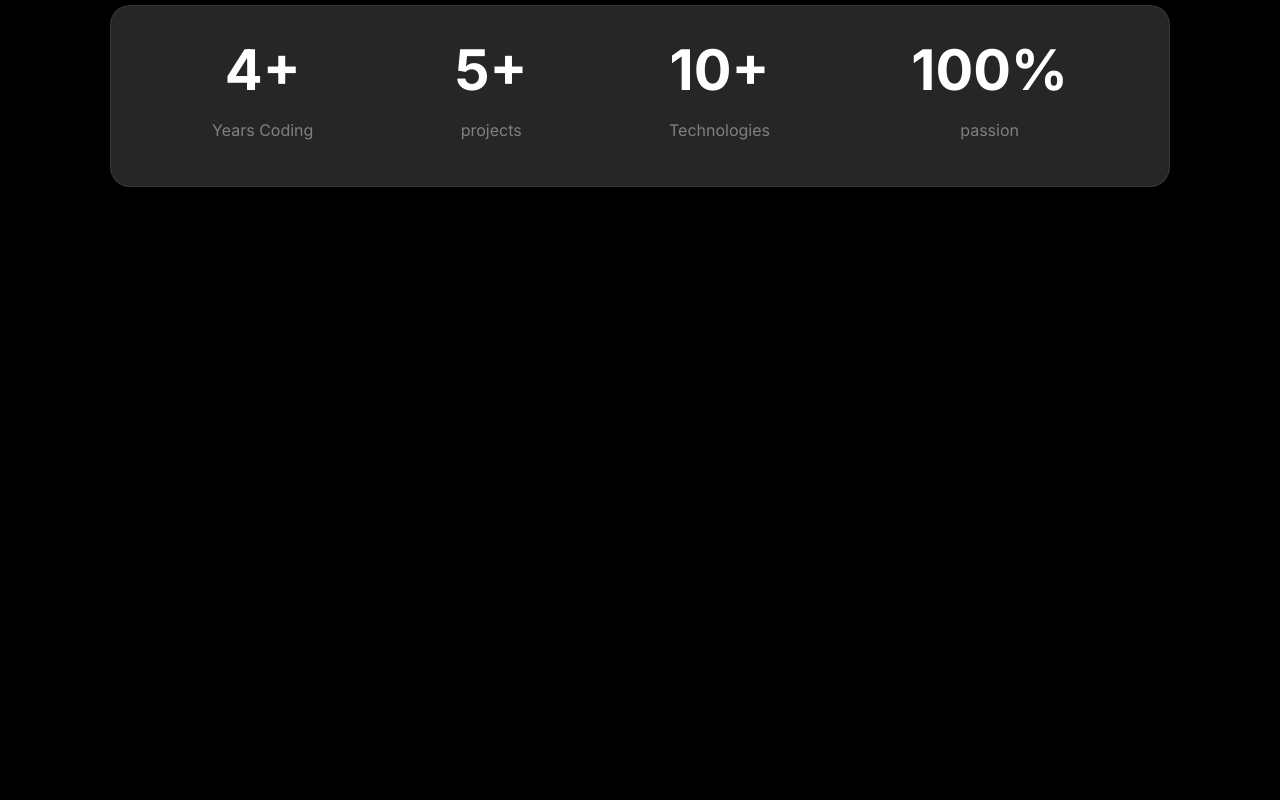
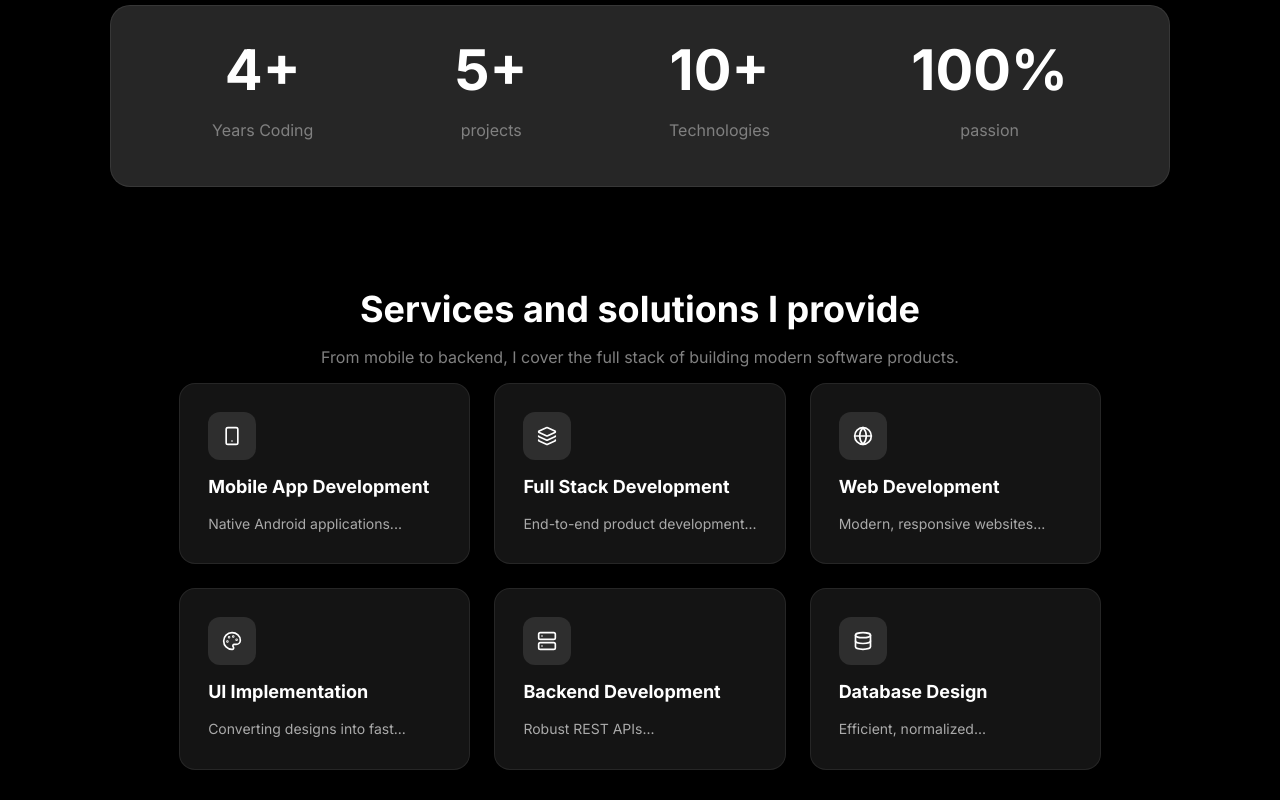
Before and after one commit to nikolavujovic04/Portfolio, a React (Vite) app in the folder frontend/: page / in a window 1280 px wide. Shown: the part 843-1643 px from the top of the page. Before the commit the page ends 1038 px from the top, so only its background shows below. Built offline with nearby package versions, Linux system fonts and the light colour scheme.

Commit message:
Kreirana sekcija za prikas servisa

```diff
--- a/frontend/src/App.tsx
+++ b/frontend/src/App.tsx
@@ -1,6 +1,7 @@
 import HeroSection from './sections/HeroSection'
 import Navbar from './components/NavBar'
 import StatsSection from './sections/StatsSection'
+import ServiceSection from './sections/ServiceSection'
 
 function App() {
   return (
@@ -8,6 +9,7 @@ function App() {
       <Navbar />
       <HeroSection />
       <StatsSection></StatsSection>
+      <ServiceSection></ServiceSection>
     </>
   )
 }
--- /dev/null
+++ b/frontend/src/components/ServiceCard.tsx
@@ -0,0 +1,17 @@
+interface CardProps {
+  title: string
+  text: string
+  icon: React.ReactNode
+}
+
+const ServiceCard = ({ title, text, icon }: CardProps) => {
+  return (
+    <div className='service_card'>
+      <div className='icon'>{icon}</div>
+      <div className='card_title'>{title}</div>
+      <div className='card_text'>{text}</div>
+    </div>
+  )
+}
+
+export default ServiceCard
--- a/frontend/src/sections/ServiceSection.tsx
+++ b/frontend/src/sections/ServiceSection.tsx
@@ -1,13 +1,29 @@
+import '../styles/service.css'
+import ServiceCard from '../components/ServiceCard'
+import { Smartphone, Layers, Globe, Palette, Server, Database } from 'lucide-react'
+
+
+const card = [
+  { title: "Mobile App Development", text: "Native Android applications...", icon: <Smartphone size={20} color="white" /> },
+  { title: "Full Stack Development", text: "End-to-end product development...", icon: <Layers size={20} color="white" /> },
+  { title: "Web Development", text: "Modern, responsive websites...", icon: <Globe size={20} color="white" /> },
+  { title: "UI Implementation", text: "Converting designs into fast...", icon: <Palette size={20} color="white" /> },
+  { title: "Backend Development", text: "Robust REST APIs...", icon: <Server size={20} color="white" /> },
+  { title: "Database Design", text: "Efficient, normalized...", icon: <Database size={20} color="white" /> },
+]
+
 
 const ServiceSection = () =>{
   return(
     <div className="service">
       <div className="text_service">
-        <h2>Services and solutions I provide</h2>
-        <p>From mobile to backend, I cover the full stack of building modern software products.</p>
+        <h2 className="title">Services and solutions I provide</h2>
+        <p className="text">From mobile to backend, I cover the full stack of building modern software products.</p>
       </div>
       <div className="service_dev">
-
+        {card.map((item, index)=>(
+          <ServiceCard key = {index} title={item.title} text = {item.text} icon={item.icon}></ServiceCard>
+        ))}
       </div>
     </div>
   )
--- a/frontend/src/styles/service.css
+++ b/frontend/src/styles/service.css
@@ -0,0 +1,57 @@
+.title{
+  color: white;
+  font-weight: 700;
+  text-align: center;
+  font-size: 36px;
+}
+.text{
+  text-align: center;
+}
+
+.service{
+  display: flex;
+  justify-content: center;
+  align-items: center;
+  flex-direction: column;
+  margin-bottom: 30px;
+}
+
+.service_dev {
+  display: grid;
+  grid-template-columns: repeat(3, 1fr);
+  gap: 24px;
+  padding: 0 40px;
+}
+
+.service_card {
+  background-color: #141414;
+  display: flex;
+  flex-direction: column;
+  align-items: flex-start;
+  padding: 28px;
+  border-radius: 16px;
+  border: 1px solid rgba(255, 255, 255, 0.08);
+  gap: 16px;
+}
+
+.icon {
+  background-color: #2e2e2e;
+  border-radius: 12px;
+  width: 48px;
+  height: 48px;
+  display: flex;
+  justify-content: center;
+  align-items: center;
+}
+
+.card_title {
+  color: white;
+  font-weight: 700;
+  font-size: 18px;
+}
+
+.card_text {
+  color: #aaaaaa;
+  font-size: 14px;
+  line-height: 1.6;
+}
--- a/frontend/src/styles/stats.css
+++ b/frontend/src/styles/stats.css
@@ -1,5 +1,4 @@
 .stats_section{
-  background-color: grey;
   border-radius: 20px;
   padding: 30px;
   display: flex;
@@ -7,7 +6,7 @@
   justify-content: space-around;
   background-color: #262626;
   border: 1px solid rgba(255, 255, 255, 0.08);
-
+  margin-bottom: 100px;
 }
 
 .components{
```
Also changed, not shown: frontend/src/sections/ServicesSection.tsx (deleted).
